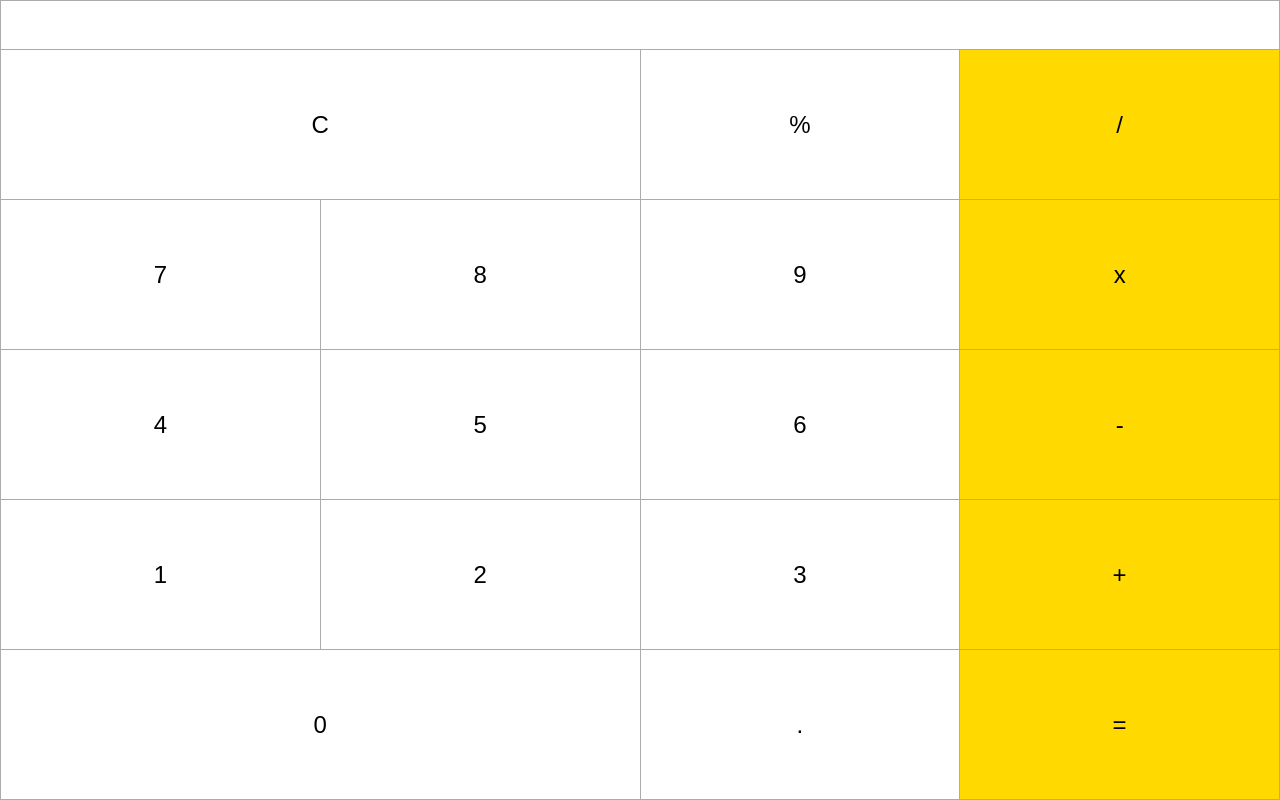
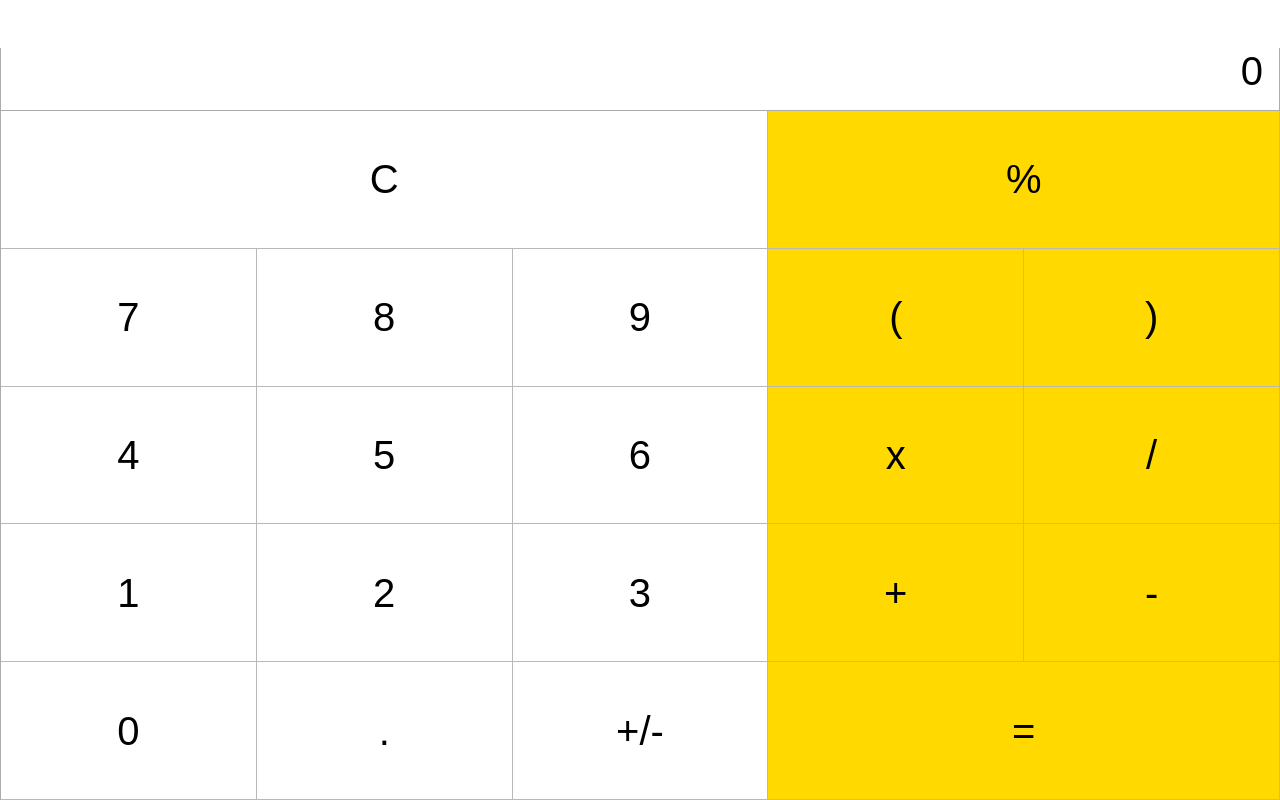
Before and after one commit to KevinBoxuGao/Calculator, a React app: page / in a window 1280 px wide. Built offline with nearby package versions, Linux system fonts and the light colour scheme; some packages are replaced by stand-ins of ours.

Commit message:
interface revamp

```diff
--- a/src/components/css/Button.css
+++ b/src/components/css/Button.css
@@ -1,25 +1,35 @@
+.component-button.wide {
+  width: 40%;
+}
+
+.component-button.yellow button{
+  background-color: rgb(255, 217, 0);
+}
+
 .component-button {
-  width: 25%;
+  width: 20%;
   display: inline-flex;
   flex: 1 0 auto;
-}
-
-.component-button.wide {
-  width: 50%;
 }
 
 .component-button button {
   border-style: solid;
   border-width: 0px 1px 1px 0px;
-  border-color: rgb(173, 170, 170);
+  border-color: rgb(185, 183, 183);
 
-  font-size: 1.5rem;
+  font-size: 2.5rem;
   background-color: white;
   flex: 1 0 auto;
-
-
 }
 
-.component-button.yellow button{
-  background-color: rgb(255, 217, 0);
+@media only screen and (max-width: 768px) {
+  .component-button button {
+    font-size: 2rem;
+  }
 }
+
+@media only screen and (max-width: 600px) {
+  .component-button button {
+    font-size: 1.5rem;
+  }
+}
--- a/src/components/css/Display.css
+++ b/src/components/css/Display.css
@@ -1,12 +1,39 @@
 .component-display {
+  text-align: right;
   width: 100%;
-  text-align: right;
   font-weight: 200;
   flex: 0 0 auto;
 }
 
-.component-display > div{
-  font-size: 2rem;
-  padding: 1.5rem 1rem;
+.display-value {
+  font-size: 2.5rem;
+  padding: 0 1rem 1rem 1rem;
   border: solid 1px rgb(173, 170, 170);
+  border-top: none;
 }
+
+.display-history {
+  font-size: 1.75rem;
+  padding: 2.75rem 1rem 0.25rem 1rem;
+}
+
+.display-history > p {
+  margin: 0;
+  right: 1.25rem;
+  top: 1rem;
+  position: absolute;
+}
+
+@media only screen and (max-width: 600px) {
+  .display-value{
+    font-size: 2rem;
+    padding: 0.8rem 0.8rem 0.8rem;
+  }
+  .display-history {
+    font-size: 1.4rem;
+    padding: 2.2rem 0.8rem 0.2rem 0.8rem;
+  }
+  .display-history > p {
+    right: 1rem;
+  }
+}
--- a/src/components/js/App.js
+++ b/src/components/js/App.js
@@ -1,15 +1,31 @@
-import React, { Component} from "react";
+import React from "react";
 import {hot} from "react-hot-loader";
 import Display from "./Display.js";
 import ButtonPanel from "./ButtonPanel";
+//import calculate from "../../logic/calculate.js"
 import "../css/App.css";
 
 class App extends React.Component {
+  constructor(props) {
+    super(props);
+    this.state = {
+      history: null,
+      total: null,
+      operation: null,
+      next: null,
+    }
+  }
+
+  handleClick = buttonName => {
+    console.log(buttonName);
+    this.setState(calculate(this.state, buttonName));
+  };
+
   render() {
     return(
       <div className="component-app">
-        <Display></Display>
-        <ButtonPanel></ButtonPanel>
+        <Display value={this.state.next || this.state.total || "0"} history={this.state.history}/>
+        <ButtonPanel clickHandler={this.handleClick} />
       </div>
     );
   }
--- a/src/components/js/Button.js
+++ b/src/components/js/Button.js
@@ -1,7 +1,19 @@
 import React from "react";
+import PropTypes from "prop-types";
 import "../css/Button.css";
 
 class Button extends React.Component {
+  static propTypes = {
+    name: PropTypes.string,
+    yellow: PropTypes.bool,
+    wide: PropTypes.bool,
+    clickHandler: PropTypes.func,
+  }
+
+  handleClick = () => {
+    this.props.clickHandler(this.props.name);
+  };
+
   render() {
     const className = [
       "component-button",
@@ -11,7 +23,7 @@ class Button extends React.Component {
 
     return(
       <div className={className.join(" ").trim()}>
-        <button>{this.props.name}</button>
+        <button onClick={this.handleClick}>{this.props.name}</button>
       </div>
     );
   }
--- a/src/components/js/ButtonPanel.js
+++ b/src/components/js/ButtonPanel.js
@@ -1,38 +1,50 @@
 import React from "react";
 import Button from "./Button";
+import PropTypes from "prop-types";
 import "../css/ButtonPanel.css";
 
 class ButtonPanel extends React.Component {
+  static propTypes = {
+    clickHandler: PropTypes.func,
+  }
+
+  handleClick = buttonName => {
+    this.props.clickHandler(buttonName);
+  };
+
   render() {
     return (
       <div className="component-button_panel">
         <div>
-          <Button name="C" wide></Button>
-          <Button name="%"></Button>
-          <Button name="/" yellow></Button>
+          <Button name="C" clickHandler={this.handleClick} wide></Button>
+          <Button name="%" clickHandler={this.handleClick} yellow></Button>
         </div>
         <div>
-          <Button name="7"></Button>
-          <Button name="8"></Button>
-          <Button name="9"></Button>
-          <Button name="x" yellow></Button>
+          <Button name="7" clickHandler={this.handleClick}></Button>
+          <Button name="8" clickHandler={this.handleClick}></Button>
+          <Button name="9" clickHandler={this.handleClick}></Button>
+          <Button name="(" clickHandler={this.handleClick} yellow ></Button>
+          <Button name=")" clickHandler={this.handleClick} yellow ></Button>
         </div>
         <div>
-          <Button name="4"></Button>
-          <Button name="5"></Button>
-          <Button name="6"></Button>
-          <Button name="-" yellow></Button>
+          <Button name="4" clickHandler={this.handleClick}></Button>
+          <Button name="5" clickHandler={this.handleClick}></Button>
+          <Button name="6" clickHandler={this.handleClick}></Button>
+          <Button name="x" clickHandler={this.handleClick} yellow ></Button>
+          <Button name="/" clickHandler={this.handleClick} yellow ></Button>
         </div>
         <div>
-          <Button name="1"></Button>
-          <Button name="2"></Button>
-          <Button name="3"></Button>
-          <Button name="+" yellow></Button>
+          <Button name="1" clickHandler={this.handleClick}></Button>
+          <Button name="2" clickHandler={this.handleClick}></Button>
+          <Button name="3" clickHandler={this.handleClick}></Button>
+          <Button name="+" clickHandler={this.handleClick} yellow></Button>
+          <Button name="-" clickHandler={this.handleClick} yellow></Button>
         </div>
         <div>
-          <Button name="0" wide></Button>
-          <Button name="."></Button>
-          <Button name="=" yellow></Button>
+          <Button name="0" clickHandler={this.handleClick} ></Button>
+          <Button name="." clickHandler={this.handleClick}></Button>
+          <Button name="+/-" clickHandler={this.handleClick}></Button>
+          <Button name="=" clickHandler={this.handleClick} yellow wide></Button>
         </div>
       </div>
     );
--- a/src/components/js/Display.js
+++ b/src/components/js/Display.js
@@ -1,11 +1,20 @@
 import React from "react";
 import "../css/Display.css";
+import PropTypes from "prop-types";
 
 class Display extends React.Component {
+  static propTypes = {
+    value: PropTypes.string,
+    history: PropTypes.string,
+  };
+
   render() {
     return(
       <div className="component-display">
-        <div>{this.props.value}</div>
+        <div className="display-history">
+          <p>{this.props.history}</p>
+        </div>
+        <div className="display-value">{this.props.value}</div>
       </div>
     );
   }
```
